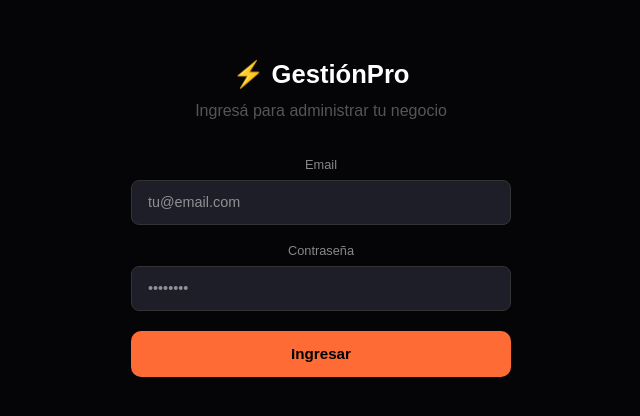
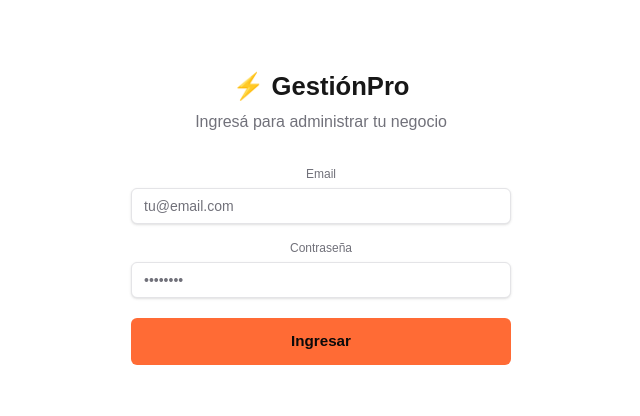
Before and after one commit to jormedp-glitch/gestionpro, a Next.js app: page /login in a window 1280 px wide. Shown: the part 184-600 px from the top of the page, without its empty margins (319-959 px from the left). Built offline with nearby package versions, Linux system fonts and the light colour scheme.

Commit message:
refactor(admin): page+login+crear-negocio-form

```diff
--- a/app/login/page.tsx
+++ b/app/login/page.tsx
@@ -3,6 +3,8 @@
 import { Suspense, useActionState } from "react";
 import { useSearchParams } from "next/navigation";
 import { login, type LoginState } from "@/lib/auth/actions";
+import { Button } from "@/lib/ui/button";
+import { Input } from "@/lib/ui/input";
 
 const initialState: LoginState = { error: null };
 
@@ -12,130 +14,71 @@ function LoginForm() {
   const [state, formAction, pending] = useActionState(login, initialState);
 
   return (
-    <form action={formAction} style={{ width: "100%", maxWidth: "380px" }}>
+    <form action={formAction} className="w-full max-w-[380px]">
       <input type="hidden" name="next" value={next} />
-      <div style={{ marginBottom: "1rem" }}>
+      <div className="mb-4">
         <label
           htmlFor="email"
-          style={{
-            display: "block",
-            fontSize: "0.8rem",
-            color: "#888",
-            marginBottom: "0.4rem",
-          }}
+          className="mb-1.5 block text-xs text-muted-foreground"
         >
           Email
         </label>
-        <input
+        <Input
           id="email"
           name="email"
           type="email"
           autoComplete="email"
           required
-          style={inputStyle}
           placeholder="tu@email.com"
         />
       </div>
-      <div style={{ marginBottom: "1.25rem" }}>
+      <div className="mb-5">
         <label
           htmlFor="password"
-          style={{
-            display: "block",
-            fontSize: "0.8rem",
-            color: "#888",
-            marginBottom: "0.4rem",
-          }}
+          className="mb-1.5 block text-xs text-muted-foreground"
         >
           Contraseña
         </label>
-        <input
+        <Input
           id="password"
           name="password"
           type="password"
           autoComplete="current-password"
           required
-          style={inputStyle}
           placeholder="••••••••"
         />
       </div>
       {state.error && (
         <p
           role="alert"
-          style={{
-            background: "#F8717115",
-            border: "1px solid #F8717130",
-            color: "#F87171",
-            borderRadius: "8px",
-            padding: "0.6rem 0.9rem",
-            fontSize: "0.85rem",
-            marginBottom: "1rem",
-          }}
+          className="mb-4 rounded-lg border border-red-400/25 bg-red-400/10 px-3.5 py-2.5 text-sm text-red-400"
         >
           {state.error}
         </p>
       )}
-      <button
+      <Button
         type="submit"
         disabled={pending}
-        style={{
-          width: "100%",
-          background: "#FF6B35",
-          color: "#000",
-          border: "none",
-          borderRadius: "10px",
-          padding: "0.75rem",
-          cursor: "pointer",
-          fontWeight: 700,
-          fontSize: "0.95rem",
-        }}
+        variant="accent"
+        className="h-auto w-full py-3 text-[0.95rem] font-bold"
       >
         {pending ? "Ingresando..." : "Ingresar"}
-      </button>
+      </Button>
     </form>
   );
 }
 
-const inputStyle = {
-  width: "100%",
-  background: "#1E1E28",
-  border: "1px solid #333",
-  color: "#fff",
-  borderRadius: "8px",
-  padding: "0.65rem 1rem",
-  fontSize: "0.9rem",
-  outline: "none",
-  fontFamily: "sans-serif",
-  boxSizing: "border-box" as const,
-};
-
 export default function LoginPage() {
   return (
-    <div
-      style={{
-        minHeight: "100vh",
-        background: "#050508",
-        color: "#fff",
-        fontFamily: "sans-serif",
-        display: "flex",
-        alignItems: "center",
-        justifyContent: "center",
-        padding: "1.5rem",
-      }}
-    >
-      <div style={{ width: "100%", maxWidth: "380px", textAlign: "center" }}>
-        <h1
-          style={{
-            fontSize: "1.6rem",
-            fontWeight: 700,
-            marginBottom: "0.35rem",
-          }}
-        >
-          ⚡ GestiónPro
-        </h1>
-        <p style={{ color: "#555", marginBottom: "2rem" }}>
+    <div className="flex min-h-screen items-center justify-center bg-background p-6 text-foreground">
+      <div className="w-full max-w-[380px] text-center">
+        <h1 className="mb-1 text-[1.6rem] font-bold">⚡ GestiónPro</h1>
+        <p className="mb-8 text-muted-foreground">
           Ingresá para administrar tu negocio
         </p>
-        <Suspense fallback={<p style={{ color: "#444" }}>Cargando...</p>}>
+        <Suspense
+          fallback={<p className="text-muted-foreground">Cargando...</p>}
+        >
           <LoginForm />
         </Suspense>
       </div>
--- a/app/page.tsx
+++ b/app/page.tsx
@@ -1,5 +1,6 @@
 import { getOwnNegocios } from "@/lib/auth/dal";
 import CrearNegocioForm from "@/components/crear-negocio-form";
+import { Card, CardContent } from "@/lib/ui/card";
 
 const rubroIcon: Record<string, string> = {
   gimnasio: "🏋️",
@@ -17,66 +18,34 @@ export default async function AdminPanel() {
   const negocios = await getOwnNegocios();
 
   return (
-    <div
-      style={{
-        minHeight: "100vh",
-        background: "#050508",
-        color: "#fff",
-        fontFamily: "sans-serif",
-        padding: "2rem",
-      }}
-    >
-      <div style={{ maxWidth: "800px", margin: "0 auto" }}>
-        <h1
-          style={{ fontSize: "2rem", fontWeight: 700, marginBottom: "0.5rem" }}
-        >
-          ⚡ GestiónPro
-        </h1>
-        <p style={{ color: "#555", marginBottom: "2rem" }}>
-          Panel de administración
-        </p>
+    <div className="min-h-screen bg-background p-8 text-foreground">
+      <div className="mx-auto max-w-[800px]">
+        <h1 className="mb-2 text-[2rem] font-bold">⚡ GestiónPro</h1>
+        <p className="mb-8 text-muted-foreground">Panel de administración</p>
         <CrearNegocioForm />
         {negocios.length === 0 && (
-          <p style={{ color: "#333", textAlign: "center", padding: "2rem" }}>
+          <p className="py-8 text-center text-muted-foreground">
             No hay negocios todavía. Crea el primer negocio.
           </p>
         )}
         {negocios.map((n) => (
-          <div
-            key={n.id}
-            style={{
-              background: "#13131A",
-              border: "1px solid #ffffff08",
-              borderRadius: "14px",
-              padding: "1.25rem",
-              marginBottom: "0.75rem",
-              display: "flex",
-              justifyContent: "space-between",
-              alignItems: "center",
-            }}
-          >
+          <Card key={n.id} className="mb-3">
+            <CardContent className="flex items-center justify-between p-5">
               <div>
-              <div style={{ fontWeight: 600 }}>
+                <div className="font-semibold">
                   {rubroIcon[n.rubro]} {n.nombre}
                 </div>
-              <div style={{ color: "#444", fontSize: "0.8rem" }}>/{n.slug}</div>
+                <div className="text-xs text-muted-foreground">/{n.slug}</div>
               </div>
               <a
                 href={"/" + n.slug}
                 target="_blank"
-              style={{
-                background: "#FF6B3520",
-                color: "#FF6B35",
-                border: "1px solid #FF6B3530",
-                padding: "0.45rem 1rem",
-                borderRadius: "8px",
-                textDecoration: "none",
-                fontSize: "0.85rem",
-              }}
+                className="inline-flex items-center rounded-lg border border-accent/25 bg-accent/10 px-4 py-2 text-sm text-accent no-underline transition-colors hover:bg-accent/20"
               >
                 Abrir app
               </a>
-          </div>
+            </CardContent>
+          </Card>
         ))}
       </div>
     </div>
--- a/components/crear-negocio-form.tsx
+++ b/components/crear-negocio-form.tsx
@@ -3,6 +3,16 @@
 import { useState } from "react";
 import { useRouter } from "next/navigation";
 import { supabase } from "@/lib/supabase/client";
+import { Button } from "@/lib/ui/button";
+import { Card } from "@/lib/ui/card";
+import { Input } from "@/lib/ui/input";
+import {
+  Select,
+  SelectContent,
+  SelectItem,
+  SelectTrigger,
+  SelectValue,
+} from "@/lib/ui/select";
 
 const RUBROS = [
   { value: "gimnasio", label: "Gimnasio" },
@@ -61,85 +71,42 @@ export default function CrearNegocioForm() {
   }
 
   return (
-    <div
-      style={{
-        background: "#13131A",
-        border: "1px solid #ffffff10",
-        borderRadius: "16px",
-        padding: "1.5rem",
-        marginBottom: "2rem",
-      }}
-    >
-      <div style={{ display: "flex", gap: "0.75rem", flexWrap: "wrap" }}>
-        <input
+    <Card className="mb-8 p-6">
+      <div className="flex flex-wrap gap-3">
+        <Input
           placeholder="Nombre del negocio"
           value={nombre}
           onChange={(e) => setNombre(e.target.value)}
-          style={{
-            background: "#1E1E28",
-            border: "1px solid #333",
-            color: "#fff",
-            borderRadius: "8px",
-            padding: "0.65rem 1rem",
-            flex: 1,
-            minWidth: "150px",
-          }}
+          className="min-w-[150px] flex-1"
         />
-        <input
+        <Input
           placeholder="slug (ej: gym-el-oso)"
           value={slug}
           onChange={(e) => setSlug(slugSeguro(e.target.value))}
-          style={{
-            background: "#1E1E28",
-            border: "1px solid #333",
-            color: "#fff",
-            borderRadius: "8px",
-            padding: "0.65rem 1rem",
-            flex: 1,
-            minWidth: "150px",
-          }}
+          className="min-w-[150px] flex-1"
         />
-        <select
-          value={rubro}
-          onChange={(e) => setRubro(e.target.value)}
-          style={{
-            background: "#1E1E28",
-            border: "1px solid #333",
-            color: "#fff",
-            borderRadius: "8px",
-            padding: "0.65rem 1rem",
-          }}
-        >
-          {RUBROS.map((r) => (
-            <option key={r.value} value={r.value}>
-              {r.label}
-            </option>
-          ))}
-        </select>
-        <button
+        <Select value={rubro} onValueChange={setRubro}>
+          <SelectTrigger className="w-auto">
+            <SelectValue />
+          </SelectTrigger>
+          <SelectContent>
+            {RUBROS.map((r) => (
+              <SelectItem key={r.value} value={r.value}>
+                {r.label}
+              </SelectItem>
+            ))}
+          </SelectContent>
+        </Select>
+        <Button
           onClick={crearNegocio}
           disabled={creando}
-          style={{
-            background: "#FF6B35",
-            color: "#000",
-            border: "none",
-            borderRadius: "8px",
-            padding: "0.65rem 1.5rem",
-            cursor: "pointer",
-            fontWeight: 700,
-            opacity: creando ? 0.6 : 1,
-          }}
+          variant="accent"
+          className="font-bold"
         >
           {creando ? "Creando..." : "Crear"}
-        </button>
+        </Button>
       </div>
-      {error && (
-        <p
-          style={{ color: "#FF6B35", marginTop: "0.75rem", fontSize: "0.9rem" }}
-        >
-          {error}
-        </p>
-      )}
-    </div>
+      {error && <p className="mt-3 text-sm text-accent">{error}</p>}
+    </Card>
   );
 }
```
Lines whose indentation alone changed are shown as unchanged.
